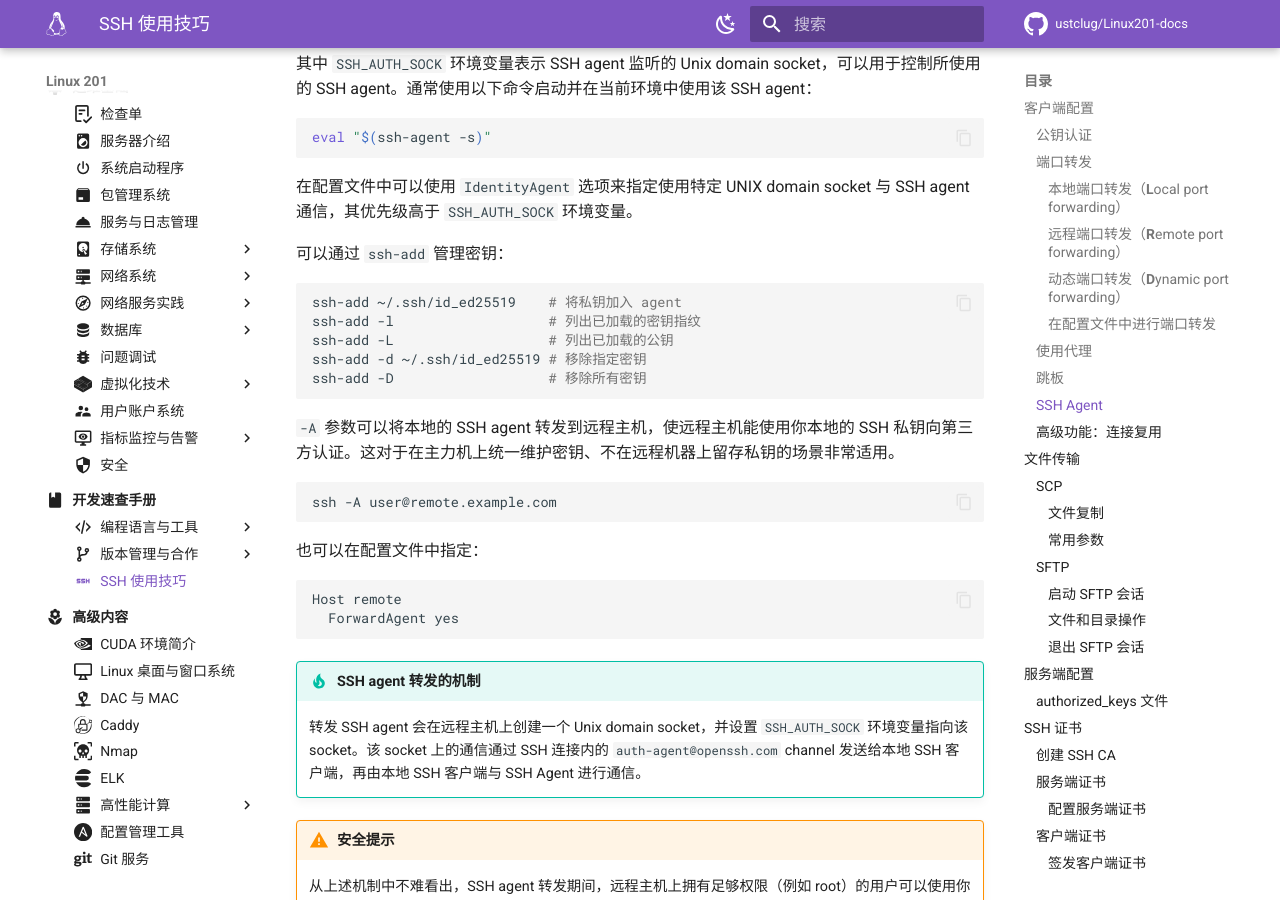
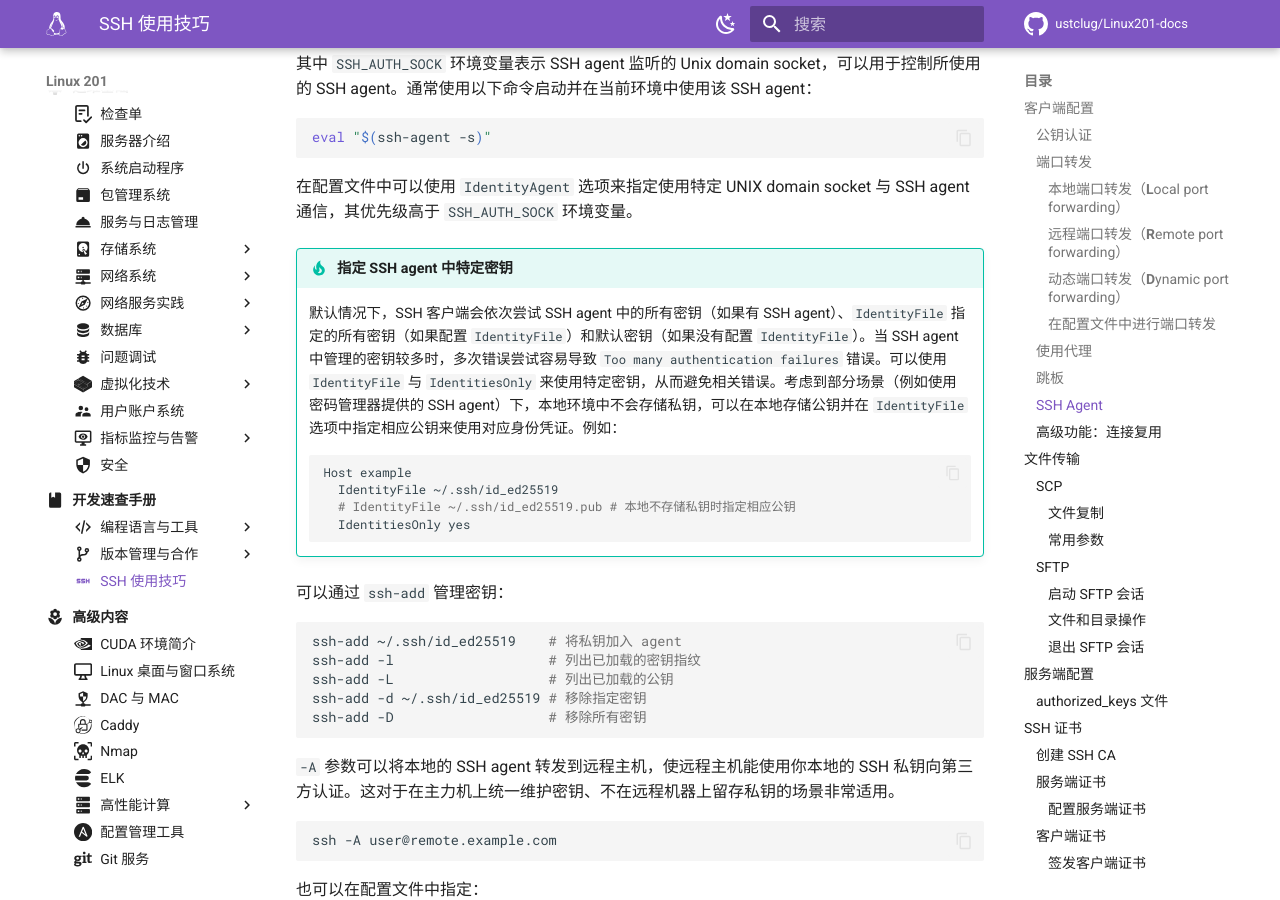
Before and after one commit to ustclug/Linux201-docs, an MkDocs documentation site: the page built from docs/dev/ssh.md, in a window 1280 px wide and 900 px high, scrolled down 6123 px. Built offline with MkDocs 1.6.1 and Material for MkDocs 9.7.7, drawn with Linux system fonts in a browser that asks for light colours; comment, search, counter and statistics services are not loaded.

Commit message:
ssh: add SSH tip for specifying specific agent keys

````diff
--- a/docs/dev/ssh.md
+++ b/docs/dev/ssh.md
@@ -226,6 +226,15 @@ eval "$(ssh-agent -s)"
 ```
 
 在配置文件中可以使用 `IdentityAgent` 选项来指定使用特定 UNIX domain socket 与 SSH agent 通信，其优先级高于 `SSH_AUTH_SOCK` 环境变量。
+
+!!! tip "指定 SSH agent 中特定密钥"
+    默认情况下，SSH 客户端会依次尝试 SSH agent 中的所有密钥（如果有 SSH agent）、`IdentityFile` 指定的所有密钥（如果配置 `IdentityFile`）和默认密钥（如果没有配置 `IdentityFile`）。当 SSH agent 中管理的密钥较多时，多次错误尝试容易导致 `Too many authentication failures` 错误。可以使用 `IdentityFile` 与 `IdentitiesOnly` 来使用特定密钥，从而避免相关错误。考虑到部分场景（例如使用密码管理器提供的 SSH agent）下，本地环境中不会存储私钥，可以在本地存储公钥并在 `IdentityFile` 选项中指定相应公钥来使用对应身份凭证。例如：
+    ```shell
+    Host example
+      IdentityFile ~/.ssh/id_ed25519
+      # IdentityFile ~/.ssh/id_ed25519.pub # 本地不存储私钥时指定相应公钥
+      IdentitiesOnly yes
+    ```
 
 可以通过 `ssh-add` 管理密钥：
 
````
